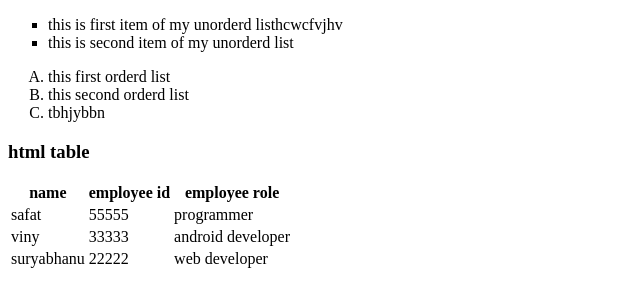
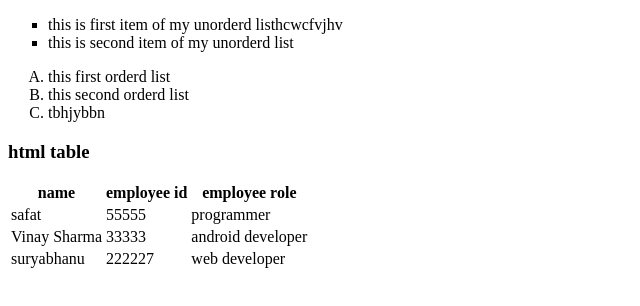
Before and after one commit to Safat-ahmad-5/learning-html, a plain HTML site: page learn7.html in a window 1280 px wide. Shown: the whole page, without its empty margins (0-640 px from the left). Drawn offline with Linux system fonts and the light colour scheme.

Commit message:
table in html

```diff
--- a/learn7.html
+++ b/learn7.html
@@ -34,13 +34,13 @@
             <td>programmer</td>
         </tr>
         <tr>
-            <td>viny</td>
+            <td>Vinay Sharma</td>
             <td>33333</td>
             <td>android developer</td>
         </tr>
         <tr>
             <td> suryabhanu</td>
-            <td>22222</td>
+            <td>222227</td>
             <td>web developer</td>
         </tr>
     </tbody>
```
